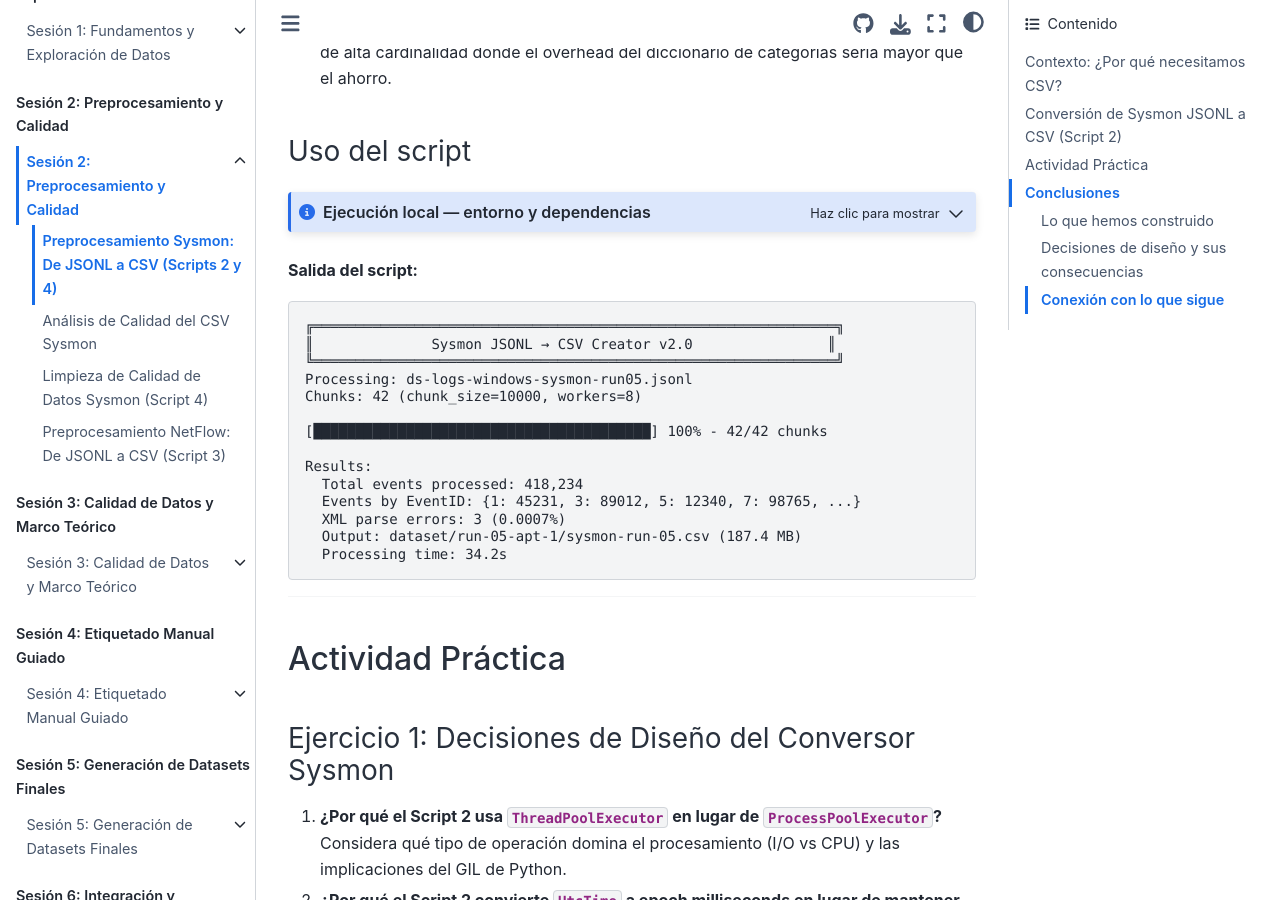
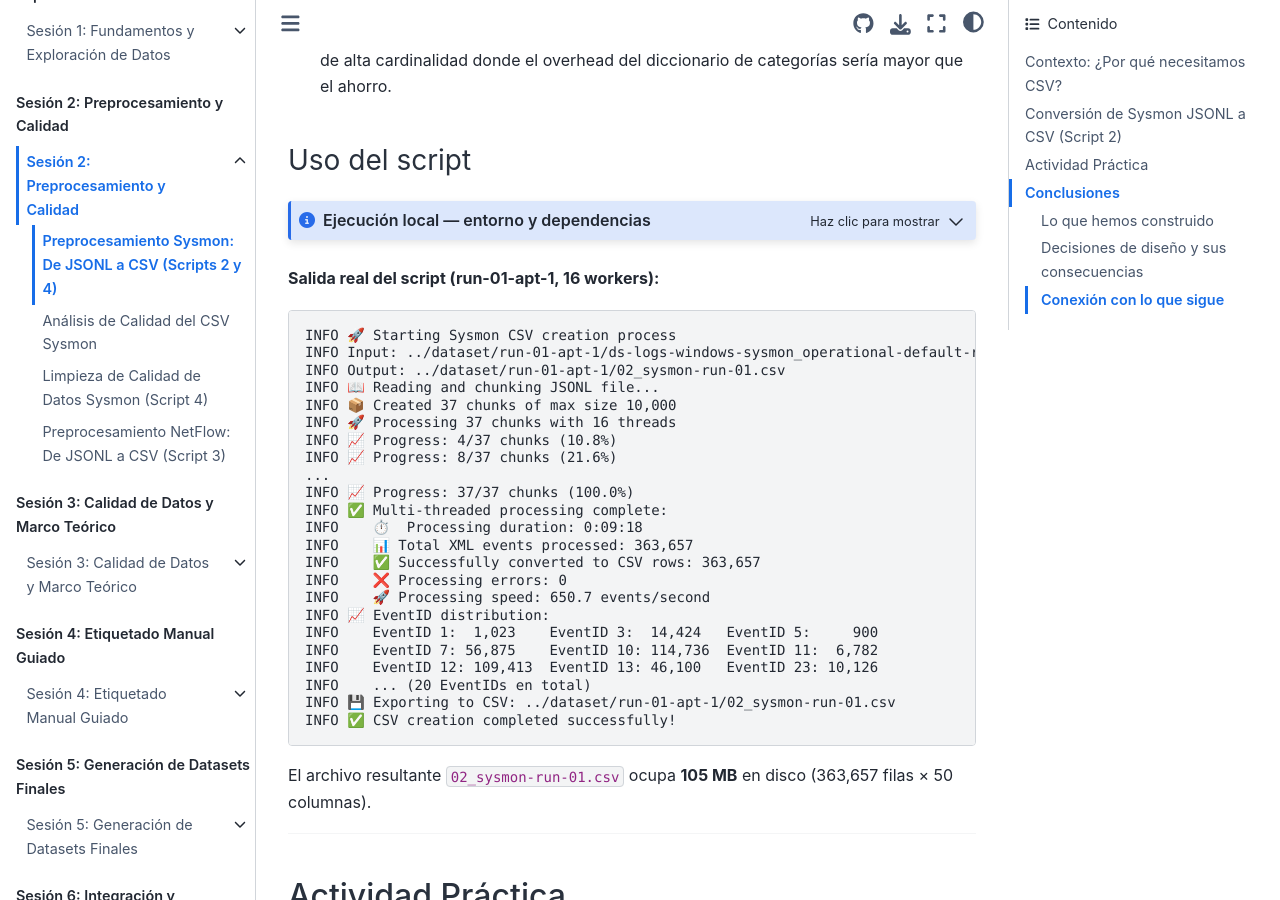
Before and after one commit to ollerenac/curso2026, a Jupyter Book: the page built from sesion-2/7-preprocesamiento-sysmon.md, in a window 1280 px wide and 900 px high, scrolled down 18195 px. Built offline with Jupyter Book 1.0.4 settings and Sphinx 7.4.7 and the Sphinx Book theme 1.1.4, drawn with Linux system fonts in a browser that asks for light colours; some of the changed text lies outside the part shown.

Commit message:
fix(sesion-2): fix duplicate header, process_events order, fictional output; add class skeleton dropdown
Co-Authored-By: Claude Sonnet 4.6 <noreply@anthropic.com>

````diff
--- a/sesion-2/7-preprocesamiento-sysmon.md
+++ b/sesion-2/7-preprocesamiento-sysmon.md
@@ -316,6 +316,96 @@ El `SysmonCSVCreator` utiliza una arquitectura **multi-hilo** para paralelizar e
 
 El diagrama tiene dos niveles. El nivel exterior es `run()`, el único método público: recibe los paths de entrada y salida y orquesta todo el proceso. Dentro de él, `process_events()` forma un bloque propio — su caja interior — que se encarga de toda la lectura paralela y el parsing del XML; cuando termina, **devuelve el DataFrame a `run()`** (flecha `▼ devuelve df a run()`). A partir de ese punto, `run()` aplica la limpieza del DataFrame, guarda el log completo con estadísticas de tiempo, y finalmente escribe el CSV en disco. Los tres pasos finales (`clean_dataframe`, `_save_complete_processing_log`, `df.to_csv`) están en el nivel exterior porque pertenecen a `run()`, no a `process_events()`.
 
+:::{admonition} Esqueleto completo de SysmonCSVCreator
+:class: dropdown note
+
+Antes de leer cada método en detalle, aquí está el mapa completo de la clase — todos sus atributos y métodos agrupados por rol, tal como aparecen en el diagrama. Úsalo como referencia mientras recorres las subsecciones siguientes.
+
+```python
+class SysmonCSVCreator:
+
+    # ── Atributos (inicializados en __init__) ───────────────────────────────
+    chunk_size           # líneas por chunk (default: 10,000)
+    max_workers          # hilos paralelos (default: cpu_count())
+    fields_per_eventid   # esquema: EventID → lista de campos a extraer
+    integer_columns      # columnas que deben convertirse a int
+    guid_columns         # columnas cuyos GUIDs hay que limpiar de llaves
+    shared_stats         # estadísticas acumuladas de forma thread-safe
+
+    # ── Interfaz pública ────────────────────────────────────────────────────
+    def run(self, input_file, output_file):
+        # Orquesta todo: process_events → clean_dataframe → to_csv
+
+    # ── Orquestación del pipeline ───────────────────────────────────────────
+    def process_events(self, jsonl_path):
+        # Llama a read_jsonl_in_chunks, lanza ThreadPoolExecutor,
+        # recoge resultados, llama a merge_chunk_stats, crea DataFrame
+
+    # ── Lectura del archivo ─────────────────────────────────────────────────
+    def read_jsonl_in_chunks(self, jsonl_path):
+        # Streaming línea a línea → lista de bloques de 10,000 líneas
+
+    # ── Parsing XML (ejecutado dentro de cada hilo) ─────────────────────────
+    def process_chunk(self, chunk_lines, chunk_id):
+        # Itera las líneas del chunk: json.loads → parse_sysmon_event
+        #                                        → _build_event_record
+
+    def sanitize_xml(self, xml_str):
+        # Elimina caracteres no-ASCII inválidos con BeautifulSoup
+
+    def parse_sysmon_event(self, xml_str):
+        # XML → (EventID, Computer, dict de campos EventData)
+
+    def _build_event_record(self, event_id, computer, fields, chunk_stats):
+        # Aplica fields_per_eventid, safe_int_conversion, clean_guid
+        # → diccionario plano listo para el DataFrame
+
+    # ── Conversión de tipos ─────────────────────────────────────────────────
+    def safe_int_conversion(self, value):
+        # str/float → int, maneja None y NaN
+
+    def clean_guid(self, value):
+        # '{abc-123}' → 'abc-123'
+
+    # ── Estadísticas de chunks ──────────────────────────────────────────────
+    def merge_chunk_stats(self, chunk_stats_list):
+        # Agrega contadores de EventIDs y campos faltantes de todos los hilos
+
+    def _track_missing_field(self, event_id, field, chunk_stats):
+        # Registra un campo ausente en el XML de un evento
+
+    # ── Limpieza del DataFrame ──────────────────────────────────────────────
+    def clean_dataframe(self, df):
+        # Trim strings, UtcTime → timestamp epoch ms, tipos Int64/category
+
+    # ── Logging y persistencia ──────────────────────────────────────────────
+    def _save_processing_log(self, ...):
+        # Log parcial guardado dentro de process_events (sin stats de tiempo)
+
+    def _save_complete_processing_log(self, input_file, df):
+        # Log final guardado en run() con estadísticas temporales completas
+
+    def _calculate_timestamp_statistics(self, df):
+        # Calcula min/max/duración del dataset para el log final
+
+    # ── Utilidades ──────────────────────────────────────────────────────────
+    def backup_existing_file(self, output_path):
+        # Hace copia del CSV existente antes de sobreescribir
+
+    def compare_outputs(self, original_path, new_path):
+        # Compara el nuevo CSV con el backup para validación
+
+    def _extract_run_number(self, jsonl_path):
+        # Extrae el número de run del nombre del archivo (ej: "01")
+
+    def _load_config(self, config_file):
+        # Carga el YAML de configuración opcional
+
+    def _setup_logging(self):
+        # Inicializa el logger con formato y nivel
+```
+:::
+
 :::{admonition} Diseño de clases: una sola interfaz pública
 :class: dropdown note
 
@@ -847,23 +938,34 @@ python3 7_sysmon_csv_creator.py \
 ```
 :::
 
-**Salida del script:**
+**Salida real del script (run-01-apt-1, 16 workers):**
 ```
-╔══════════════════════════════════════════════════════════════╗
-║              Sysmon JSONL → CSV Creator v2.0                ║
-╚══════════════════════════════════════════════════════════════╝
-Processing: ds-logs-windows-sysmon-run05.jsonl
-Chunks: 42 (chunk_size=10000, workers=8)
+INFO 🚀 Starting Sysmon CSV creation process
+INFO Input: ../dataset/run-01-apt-1/ds-logs-windows-sysmon_operational-default-run-01.jsonl
+INFO Output: ../dataset/run-01-apt-1/02_sysmon-run-01.csv
+INFO 📖 Reading and chunking JSONL file...
+INFO 📦 Created 37 chunks of max size 10,000
+INFO 🚀 Processing 37 chunks with 16 threads
+INFO 📈 Progress: 4/37 chunks (10.8%)
+INFO 📈 Progress: 8/37 chunks (21.6%)
+...
+INFO 📈 Progress: 37/37 chunks (100.0%)
+INFO ✅ Multi-threaded processing complete:
+INFO    ⏱️  Processing duration: 0:09:18
+INFO    📊 Total XML events processed: 363,657
+INFO    ✅ Successfully converted to CSV rows: 363,657
+INFO    ❌ Processing errors: 0
+INFO    🚀 Processing speed: 650.7 events/second
+INFO 📈 EventID distribution:
+INFO    EventID 1:  1,023    EventID 3:  14,424   EventID 5:     900
+INFO    EventID 7: 56,875    EventID 10: 114,736  EventID 11:  6,782
+INFO    EventID 12: 109,413  EventID 13: 46,100   EventID 23: 10,126
+INFO    ... (20 EventIDs en total)
+INFO 💾 Exporting to CSV: ../dataset/run-01-apt-1/02_sysmon-run-01.csv
+INFO ✅ CSV creation completed successfully!
+```
 
-[████████████████████████████████████████] 100% - 42/42 chunks
-
-Results:
-  Total events processed: 418,234
-  Events by EventID: {1: 45231, 3: 89012, 5: 12340, 7: 98765, ...}
-  XML parse errors: 3 (0.0007%)
-  Output: dataset/run-05-apt-1/sysmon-run-05.csv (187.4 MB)
-  Processing time: 34.2s
-```
+El archivo resultante `02_sysmon-run-01.csv` ocupa **105 MB** en disco (363,657 filas × 50 columnas).
 
 
 ---
````
Also changed, not shown: other parts of sesion-2/7-preprocesamiento-sysmon.md (+5 -4 lines).
